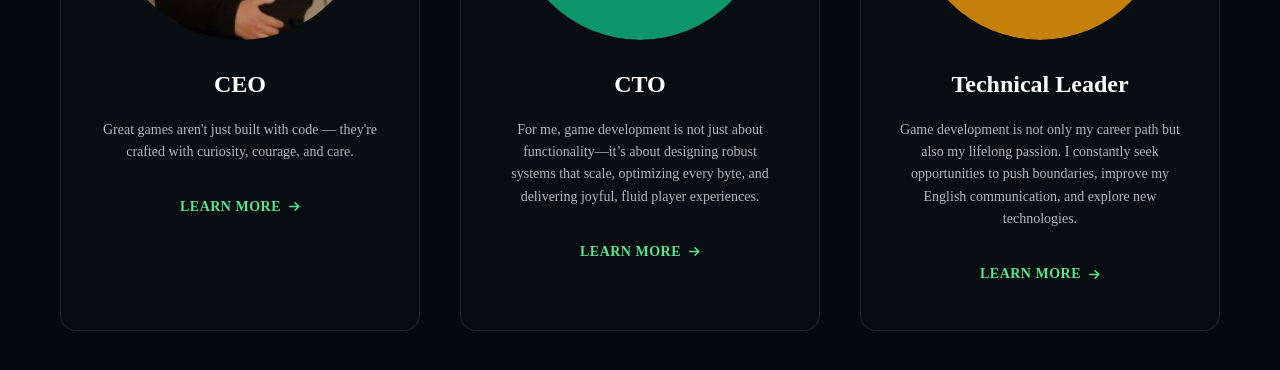
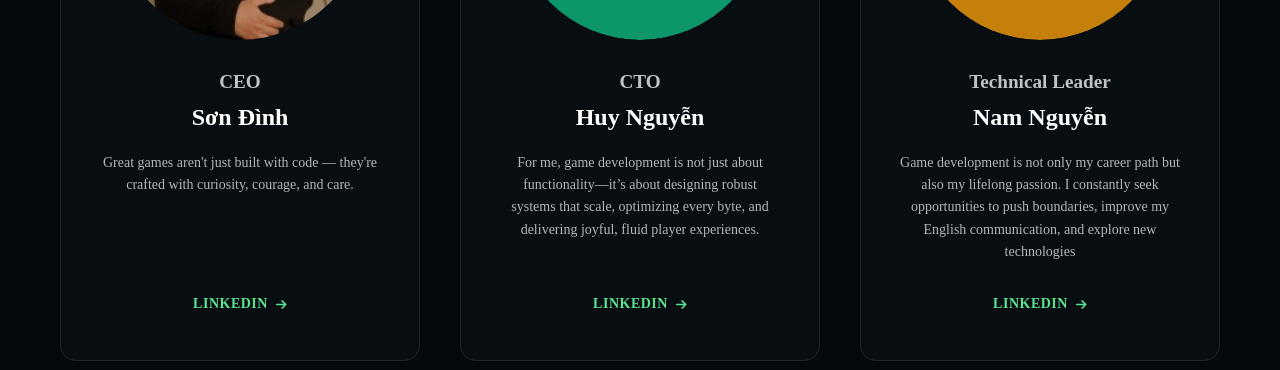
Before and after one commit to Sonarix-Studio/website, a Next.js app: page / in a window 1280 px wide. Shown: the part 3660-4030 px from the top of the page. Built offline with nearby package versions, Linux system fonts and the light colour scheme; a web font is replaced by a local one.

Commit message:
chore: update

```diff
--- a/src/components/CompanyServices/CompanyServices.module.css
+++ b/src/components/CompanyServices/CompanyServices.module.css
@@ -278,6 +278,9 @@
   opacity: 0;
   transform: translateY(50px);
   animation: fadeInUp 0.8s ease forwards;
+
+  display: flex;
+  flex-direction: column;
 }
 
 .serviceCard:hover {
@@ -316,9 +319,22 @@
 .serviceContent {
   max-width: 280px;
   margin: 0 auto;
+  flex: 1;
+  display: flex;
+  flex-direction: column;
+  justify-content: center;
+  align-items: center;
 }
 
 .serviceTitle {
+  font-size: 1.2rem;
+  color: #ffffff;
+  margin: 0 0 10px;
+  font-weight: 700;
+  opacity: 0.75;
+}
+
+.serviceName {
   font-size: 1.5rem;
   color: #ffffff;
   margin: 0 0 20px;
@@ -330,6 +346,7 @@
   line-height: 1.6;
   margin: 0 0 30px;
   font-size: 14px;
+  flex: 1;
 }
 
 .serviceButton {
--- a/src/components/CompanyServices/CompanyServices.tsx
+++ b/src/components/CompanyServices/CompanyServices.tsx
@@ -9,6 +9,7 @@ import styles from "./CompanyServices.module.css";
 interface Service {
   id: number;
   title: string;
+  name: string;
   description: string;
   icon: string;
   link: string;
@@ -29,26 +30,29 @@ const CompanyServices: React.FC = () => {
     {
       id: 1,
       title: "CEO",
+      name: "Sơn Đình",
       description:
         "Great games aren't just built with code — they're crafted with curiosity, courage, and care.",
       icon: "/images/team/1671728375874.jpeg",
-      link: "/#company-about",
+      link: "https://www.linkedin.com/in/sondinh91/",
     },
     {
       id: 2,
       title: "CTO",
+      name: "Huy Nguyễn",
       description:
         "For me, game development is not just about functionality—it’s about designing robust systems that scale, optimizing every byte, and delivering joyful, fluid player experiences.",
       icon: "/icons/market-research.svg",
-      link: "/#company-services",
+      link: "https://www.linkedin.com/in/huy-nguyen-9643191b6/",
     },
     {
       id: 3,
       title: "Technical Leader",
+      name: "Nam Nguyễn",
       description:
-        "Game development is not only my career path but also my lifelong passion. I constantly seek opportunities to push boundaries, improve my English communication, and explore new technologies.",
+        "Game development is not only my career path but also my lifelong passion. I constantly seek opportunities to push boundaries, improve my English communication, and explore new technologies",
       icon: "/icons/customer-insights.svg",
-      link: "/#company-about",
+      link: "https://www.linkedin.com/in/namnv-nd96/",
     },
     // {
     //   id: 4,
@@ -172,11 +176,16 @@ const CompanyServices: React.FC = () => {
                 </div>
                 <div className={styles.serviceContent}>
                   <h3 className={styles.serviceTitle}>{service.title}</h3>
+                  <h3 className={styles.serviceName}>{service.name}</h3>
                   <p className={styles.serviceDescription}>
                     {service.description}
                   </p>
-                  <Link href={service.link} className={styles.serviceButton}>
-                    Learn More
+                  <Link
+                    target="_blank"
+                    href={service.link}
+                    className={styles.serviceButton}
+                  >
+                    Linkedin
                     <i className="fas fa-arrow-right"></i>
                   </Link>
                 </div>
```
